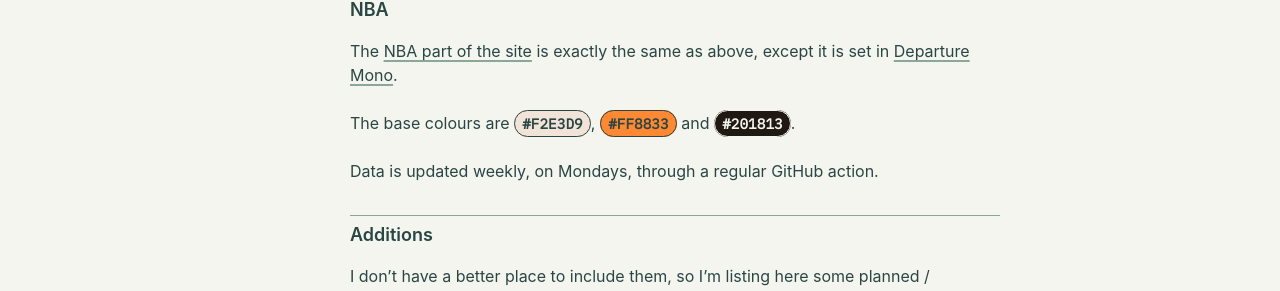
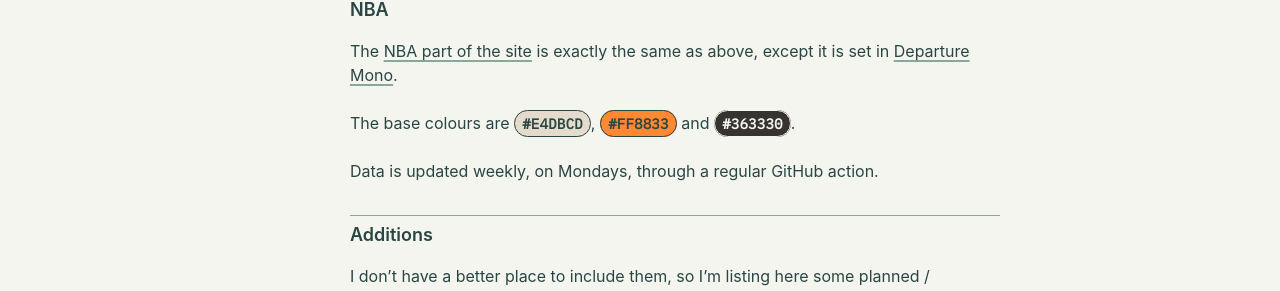
Before and after one commit to penborter/ben-report, a Jekyll site: the page built from _pages/colophon.md, in a window 1280 px wide and 900 px high, scrolled down 378 px. Shown: the part 230-521 px from the top of the window. Built offline with Jekyll 4.4.1, drawn with Linux system fonts in a browser that asks for light colours; some web fonts are replaced.

Commit message:
Colophon

```diff
--- a/_pages/colophon.md
+++ b/_pages/colophon.md
@@ -23,7 +23,7 @@
 
 The [NBA part of the site](https://nba.ben.report) is exactly the same as above, except it is set in [Departure Mono](https://departuremono.com/).
 
-The base colours are <span class='hex-code' style='--background:#F2E3D9; --text:#2A4644;'>#F2E3D9</span>, <span class='hex-code' style='--background:#FF8833; --text:#2A4644;'>#FF8833</span> and <span class='hex-code' style='--background:#201813; --text:#F4F5EF;'>#201813</span>.
+The base colours are <span class='hex-code' style='--background:#E4DBCD; --text:#2A4644;'>#E4DBCD</span>, <span class='hex-code' style='--background:#FF8833; --text:#2A4644;'>#FF8833</span> and <span class='hex-code' style='--background:#363330; --text:#F4F5EF;'>#363330</span>.
 
 Data is updated weekly, on Mondays, through a regular GitHub action.
 
```
